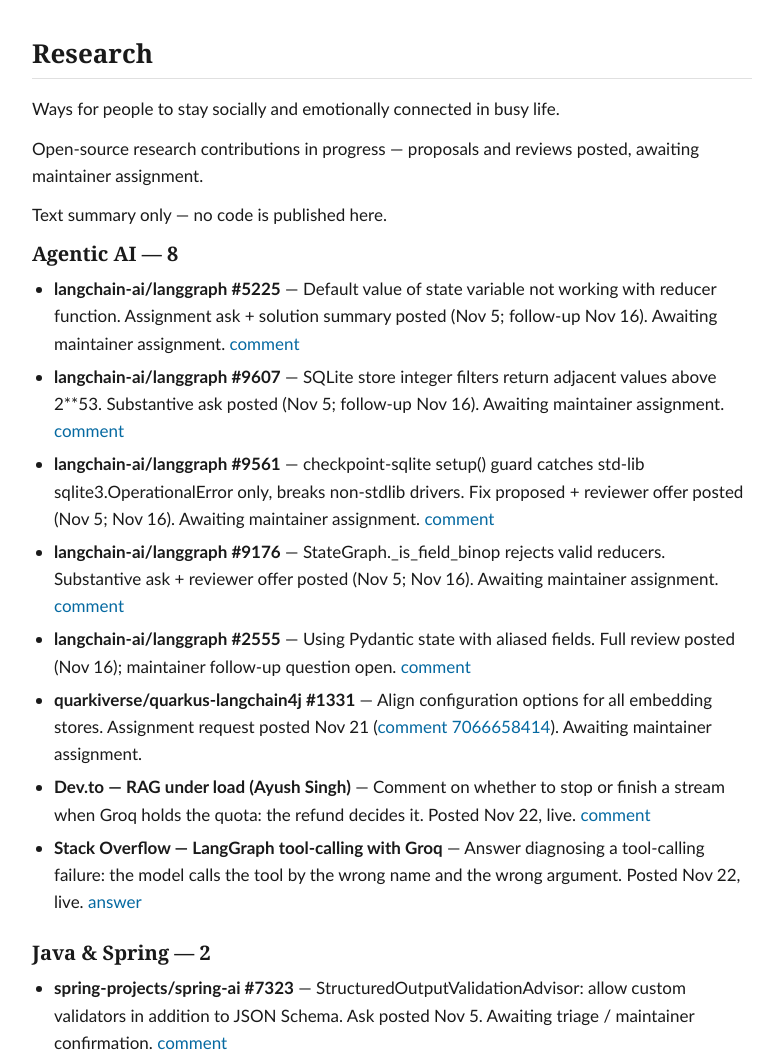
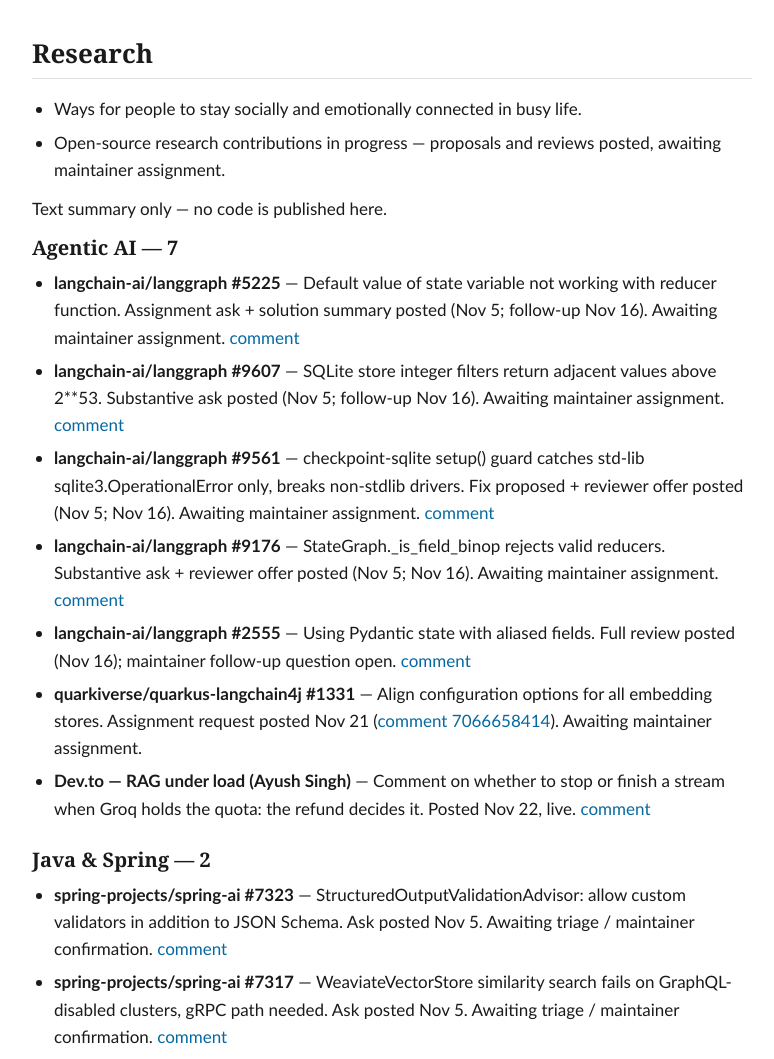
Before and after one commit to tkbeheranc/tkbeheranc.github.io, a plain HTML site: page index.html in a window 1280 px wide. Shown: the part 1199-2258 px from the top of the page, without its empty margins (248-1022 px from the left). Drawn offline with Linux system fonts and the light colour scheme.

Commit message:
Research intro lines as bullets + remove deleted Stack Overflow line (Governance-approved, Monica QA PASS)

```diff
--- a/index.html
+++ b/index.html
@@ -173,10 +173,12 @@
 
 <section>
   <h2>Research</h2>
-  <p>Ways for people to stay socially and emotionally connected in busy life.</p>
-  <p>Open-source research contributions in progress — proposals and reviews posted, awaiting maintainer assignment.</p>
+  <ul>
+    <li>Ways for people to stay socially and emotionally connected in busy life.</li>
+    <li>Open-source research contributions in progress — proposals and reviews posted, awaiting maintainer assignment.</li>
+  </ul>
   <p>Text summary only — no code is published here.</p>
-  <h3>Agentic AI — 8</h3>
+  <h3>Agentic AI — 7</h3>
   <ul>
     <li><strong>langchain-ai/langgraph #5225</strong> — Default value of state variable not working with reducer function. Assignment ask + solution summary posted (Nov 5; follow-up Nov 16). Awaiting maintainer assignment. <a href="https://github.com/langchain-ai/langgraph/issues/5225#issuecomment-6921835954">comment</a></li>
     <li><strong>langchain-ai/langgraph #9607</strong> — SQLite store integer filters return adjacent values above 2**53. Substantive ask posted (Nov 5; follow-up Nov 16). Awaiting maintainer assignment. <a href="https://github.com/langchain-ai/langgraph/issues/9607#issuecomment-6921836785">comment</a></li>
@@ -185,7 +187,6 @@
     <li><strong>langchain-ai/langgraph #2555</strong> — Using Pydantic state with aliased fields. Full review posted (Nov 16); maintainer follow-up question open. <a href="https://github.com/langchain-ai/langgraph/issues/2555#issuecomment-6927053748">comment</a></li>
     <li><strong>quarkiverse/quarkus-langchain4j #1331</strong> — Align configuration options for all embedding stores. Assignment request posted Nov 21 (<a href="https://github.com/quarkiverse/quarkus-langchain4j/issues/1331#issuecomment-7066658414">comment 7066658414</a>). Awaiting maintainer assignment.</li>
     <li><strong>Dev.to — RAG under load (Ayush Singh)</strong> — Comment on whether to stop or finish a stream when Groq holds the quota: the refund decides it. Posted Nov 22, live. <a href="https://dev.to/ayush_singh_9b0d83152be5b/i-made-my-rag-safer-it-got-worse-under-load-3olm#comment-3m40e">comment</a></li>
-    <li><strong>Stack Overflow — LangGraph tool-calling with Groq</strong> — Answer diagnosing a tool-calling failure: the model calls the tool by the wrong name and the wrong argument. Posted Nov 22, live. <a href="https://stackoverflow.com/questions/79896070/agentic-rag-tool-calling-issue-groq-langchain-agent-fails-with-tool-use-faile/80018184#80018184">answer</a></li>
   </ul>
   <h3>Java &amp; Spring — 2</h3>
   <ul>
```
